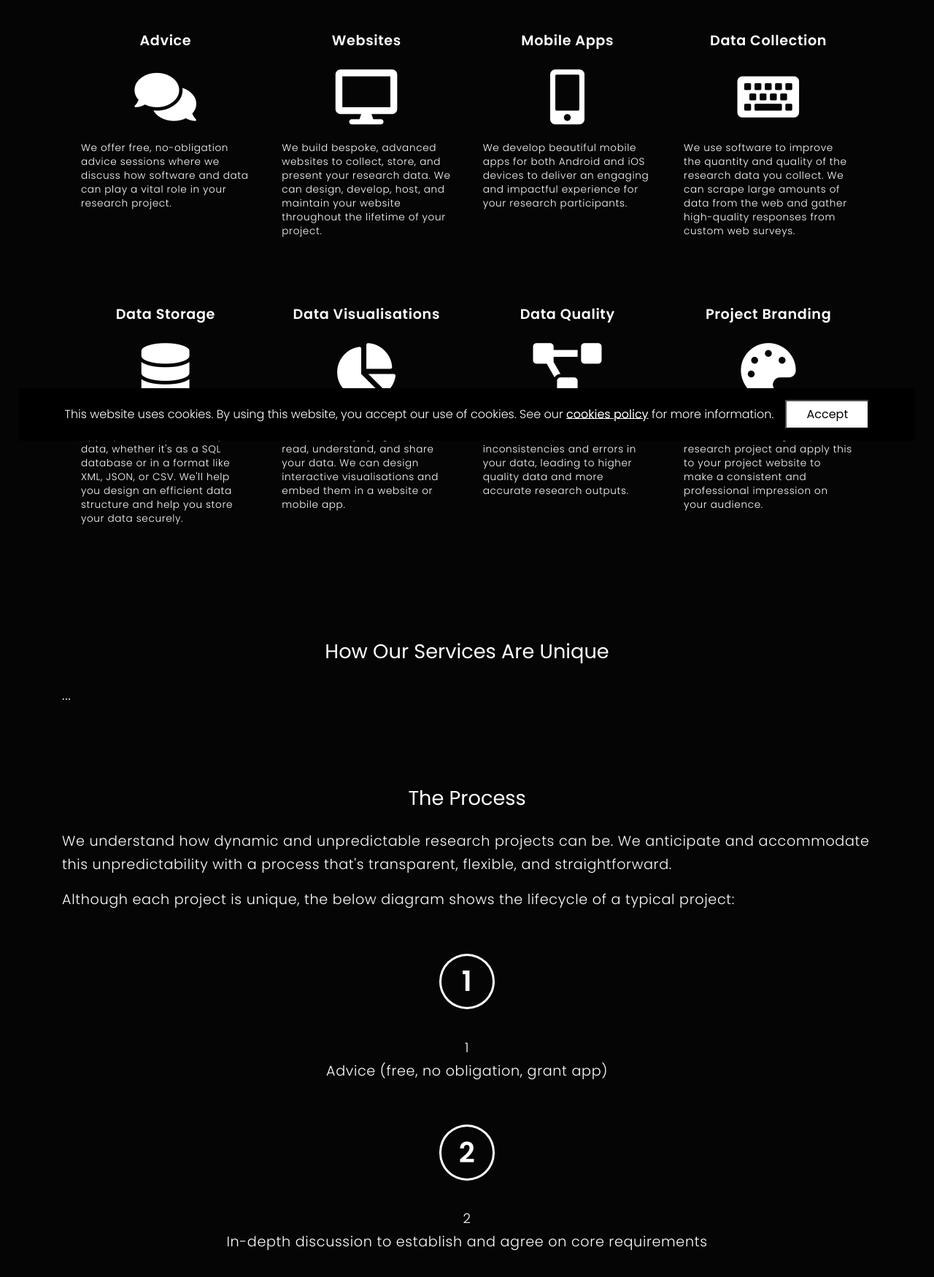
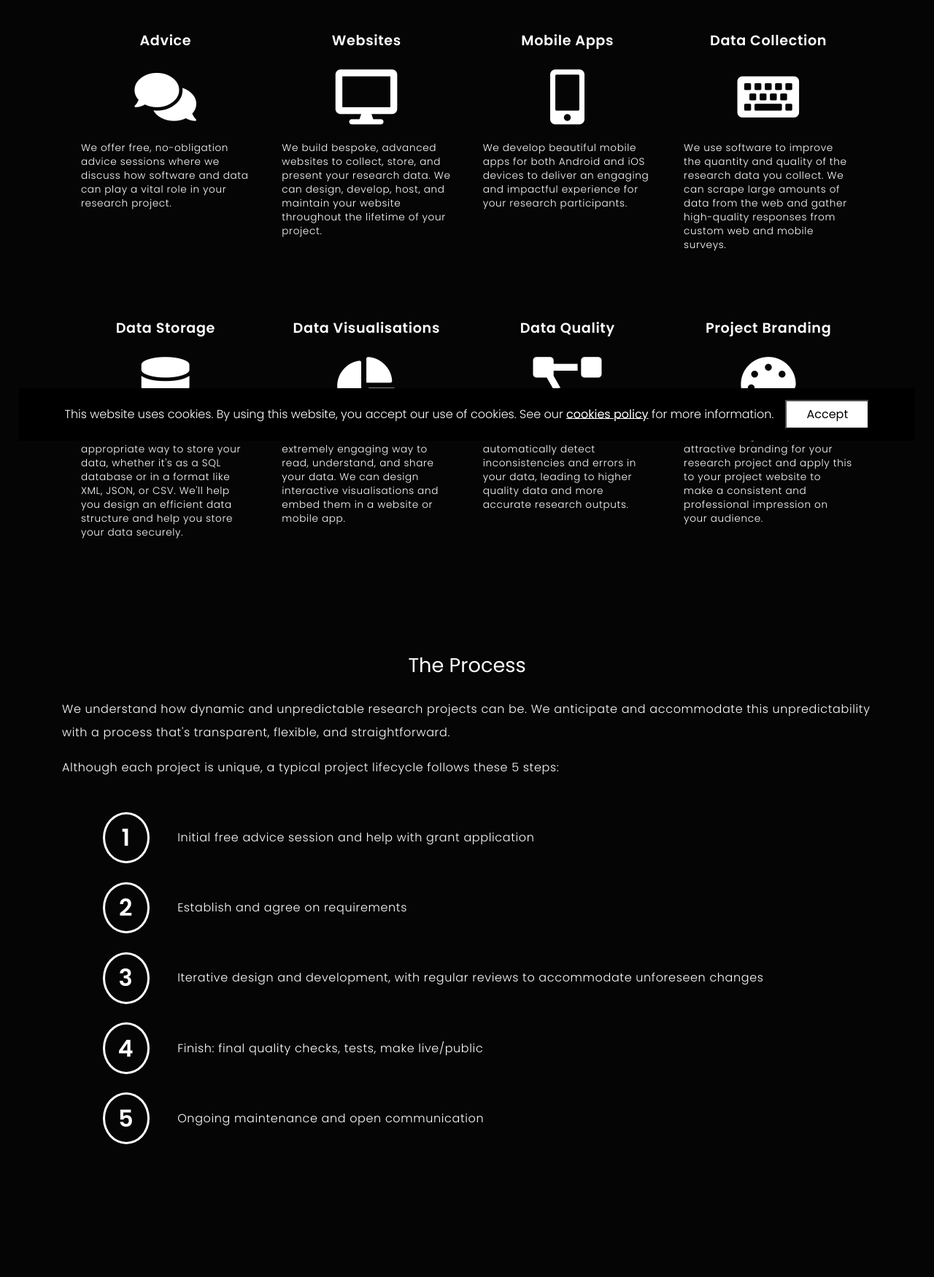
Before and after one commit to ahrsoftware/ahr-website, a Django app: page /services/ in a window 1280 px wide. Shown: the part 170-1920 px from the top of the page at 73% size. Run offline with Django 3.2, Linux system fonts and the light colour scheme; data comes from the database, SQL or seed files in the repository; parts of the project's set-up code (start-up, migrations or seed data) failed here and were passed over; some libraries are stand-ins or nearby versions.

Commit message:
general dev

```diff
--- a/django/core/static/css/custom.css
+++ b/django/core/static/css/custom.css
@@ -42,15 +42,6 @@ h3 {
     color: white;
     text-align: left;
     font-size: 1.5em;
-}
-
-.image-circle {
-    border: 0.3rem solid rgba(255,255,255,0.6);
-    border-radius: 100%;
-    width: 13em;
-    max-width: 90%;
-    display: block;
-    margin: 1em auto;
 }
 
 
@@ -103,7 +94,7 @@ main {
 main p,
 main ul,
 main ol {
-    font-size: 1.2rem;
+    font-size: 1rem;
     line-height: 2rem;
     letter-spacing: 0.04rem;
     font-weight: 300;
@@ -124,7 +115,7 @@ label {
 }
 
 label.label-active {
-    color: #f39c12;
+    color: #0263ac;
 }
 
 .helptext {
@@ -148,7 +139,7 @@ button[type='submit'] {
 #contact-form input,
 #contact-form textarea,
 #contact-form select {
-    background: #EEE;
+    background: #CCC;
     border: none;
 }
 
@@ -291,7 +282,7 @@ button[type='submit']:hover {
     font-size: 1em;
 }
 
-#services-list a {
+#services-list li {
     display: inline-block;
     width: 16.5em;
     margin: 1em 0.2em;
@@ -299,16 +290,9 @@ button[type='submit']:hover {
     list-style: none;
     vertical-align: top;
     border-radius: 0.7em;
-    cursor: pointer;
 }
 
-#services-list a:hover {
-    background: #272727;
-    color: #FFF;
-    text-decoration: none;
-}
-
-#services-list a li label {
+#services-list li label {
     font-size: 1.2em;
     font-weight: bold;
     display: block;
@@ -316,43 +300,90 @@ button[type='submit']:hover {
     text-align: center;
 }
 
-#services-list a li span i {
+#services-list li span i {
     font-size: 4.7em;
     display: block;
     margin: 0.3em auto;
     text-align: center;
 }
 
-#services-list a li p {
+#services-list li p {
     font-size: 0.85em;
     line-height: 1.4em;
     text-align: left;
 }
 
 #services-process-list {
-
     max-width: 90%;
     margin: 2em auto 1em auto;
     padding-left: 0;
     list-style: none;
-    counter-reset: serviceprocesslistcounter;
+}
+
+#services-process-list li label {
+    border: 3px solid white;
+    border-radius: 100%;
+    display: inline-block;
+    width: 2em;
+    font-weight: bold;
+    padding: 0.51em;
+    font-size: 2em;
+    margin: 0.4em 0.8em 0.4em 0;
+    vertical-align: middle;
     text-align: center;
 }
 
-#services-process-list li::before {
-    content: counter(serviceprocesslistcounter) "";
-    border: 3px solid white;
-    border-radius: 100%;
-    display: block;
-    width: 2em;
-    font-weight: bold;
+#services-process-list li span {
+    width: calc(100% - 7em);
+    display: inline-block;
+    vertical-align: middle;
     padding: 0.5em;
-    font-size: 2em;
-    margin: 1.5em auto 0.5em auto;
 }
 
-#services-process-list li {
-    counter-increment: serviceprocesslistcounter;
+
+/* ---------- Footer ---------- */
+
+#portfolio-list {
+    list-style: none;
+    padding-left: 0;
+}
+
+#portfolio-list li {
+    display: block;
+    margin: 3em auto 5em auto;
+}
+
+#portfolio-list li div {
+    display: inline-block;
+    width: 20em;
+    vertical-align: top;
+}
+
+#portfolio-list li label {
+    font-size: 1.5em;
+    font-weight: bold;
+    cursor: pointer;
+    margin-bottom: 1em;
+}
+
+#portfolio-list li img {
+    vertical-align: top;
+    width: calc(100% - 21em);
+    display: inline-block;
+    border: 1px solid #505050;
+}
+
+
+/* ---------- Contact ---------- */
+
+#contact-form {
+    width: 70%;
+    margin: auto;
+}
+
+#contact-form label,
+#contact-form .helptext {
+    font-size: 0.9rem;
 }
 
 
--- a/django/datadriven/admin.py
+++ b/django/datadriven/admin.py
@@ -1,5 +1,8 @@
 from django.contrib import admin
 from . import models
+
+# Set the title of the dashboard
+admin.site.site_header = 'AHR Software: Admin Dashboard'
 
 
 def publish(modeladmin, request, queryset):
--- a/django/datadriven/models.py
+++ b/django/datadriven/models.py
@@ -42,7 +42,7 @@ class Project(models.Model):
 
     name = models.CharField(max_length=255)
     description = models.TextField(blank=True, null=True)
-    main_image = models.ImageField(upload_to='projects', blank=True, null=True)
+    image = models.ImageField(upload_to='portfolio', blank=True, null=True)
     link = models.URLField(blank=True, null=True)
     order = models.IntegerField(default=100)
 
--- a/django/datadriven/templates/datadriven/contact.html
+++ b/django/datadriven/templates/datadriven/contact.html
@@ -7,7 +7,7 @@
 
         <h2>Contact</h2>
         <p>
-            Intro paragraph
+            Contacting us is simple. You can email us directly at <a href="mailto:mikeallaway@gmail.com">mikeallaway@gmail.com</a>, phone us on <a href="tel:07415411688">07415411688</a>, or complete the form below and we'll be in touch.
         </p>
 
         <form id="contact-form" enctype="multipart/form-data" name="form" method="POST" action="{% url 'contact' %}">
--- a/django/datadriven/templates/datadriven/services.html
+++ b/django/datadriven/templates/datadriven/services.html
@@ -8,58 +8,43 @@
 
         <ul id="services-list">
             {% for service in service_list %}
-                <a href="{% url 'contact' %}">
-                    <li>
-                        <label>{{ service.name }}</label>
-                        <span><i class="{{ service.fontawesome_icon }}"></i></span>
-                        <p>{{ service.description }}</p>
-                    </li>
-                </a>
+                <li>
+                    <label>{{ service.name }}</label>
+                    <span><i class="{{ service.fontawesome_icon }}"></i></span>
+                    <p>{{ service.description }}</p>
+                </li>
             {% empty %}
                 <p>Please contact us for more information about our services.</p>
             {% endfor %}
         </ul>
-
-        <h2>How Our Services Are Unique</h2>
-        <p>
-            ...
-        </p>
 
         <h2>The Process</h2>
         <p>
             We understand how dynamic and unpredictable research projects can be. We anticipate and accommodate this unpredictability with a process that's transparent, flexible, and straightforward.
         </p>
         <p>
-            Although each project is unique, the below diagram shows the lifecycle of a typical project:
+            Although each project is unique, a typical project lifecycle follows these 5 steps:
         </p>
         <ol id="services-process-list">
             <li>
                 <label>1</label>
-                <span>Advice (free, no obligation, grant app)</span>
+                <span>Initial free advice session and help with grant application</span>
             </li>
             <li>
                 <label>2</label>
-                <span>In-depth discussion to establish and agree on core requirements</span>
+                <span>Establish and agree on requirements</span>
             </li>
             <li>
                 <label>3</label>
-                <span>Early designs, discussed for feedback</span>
+                <span>Iterative design and development, with regular reviews to accommodate unforeseen changes</span>
             </li>
             <li>
                 <label>4</label>
-                <span>Iterative development, with regular reviews to accommodate unforeseen changes</span>
+                <span>Finish: final quality checks, tests, make live/public</span>
             </li>
             <li>
                 <label>5</label>
-                <span>Quality checks: tests, checks, feedback, tweaks</span>
-            </li>
-            <li>
-                <label>6</label>
-                <span>Make live</span>
-            </li>
-            <li>
-                <label>7</label>
-                <span>Maintenance and open communication</span>
+                <span>Ongoing maintenance and open communication</span>
             </li>
         </ol>
     </div>
```
Also changed, not shown: django/datadriven/templates/datadriven/portfolio.html (+13 -0 lines), django/general/templates/general/welcome.html (+6 -1 lines), django/datadriven/migrations/0001_initial.py, django/datadriven/migrations/0002_data_initial.py.
